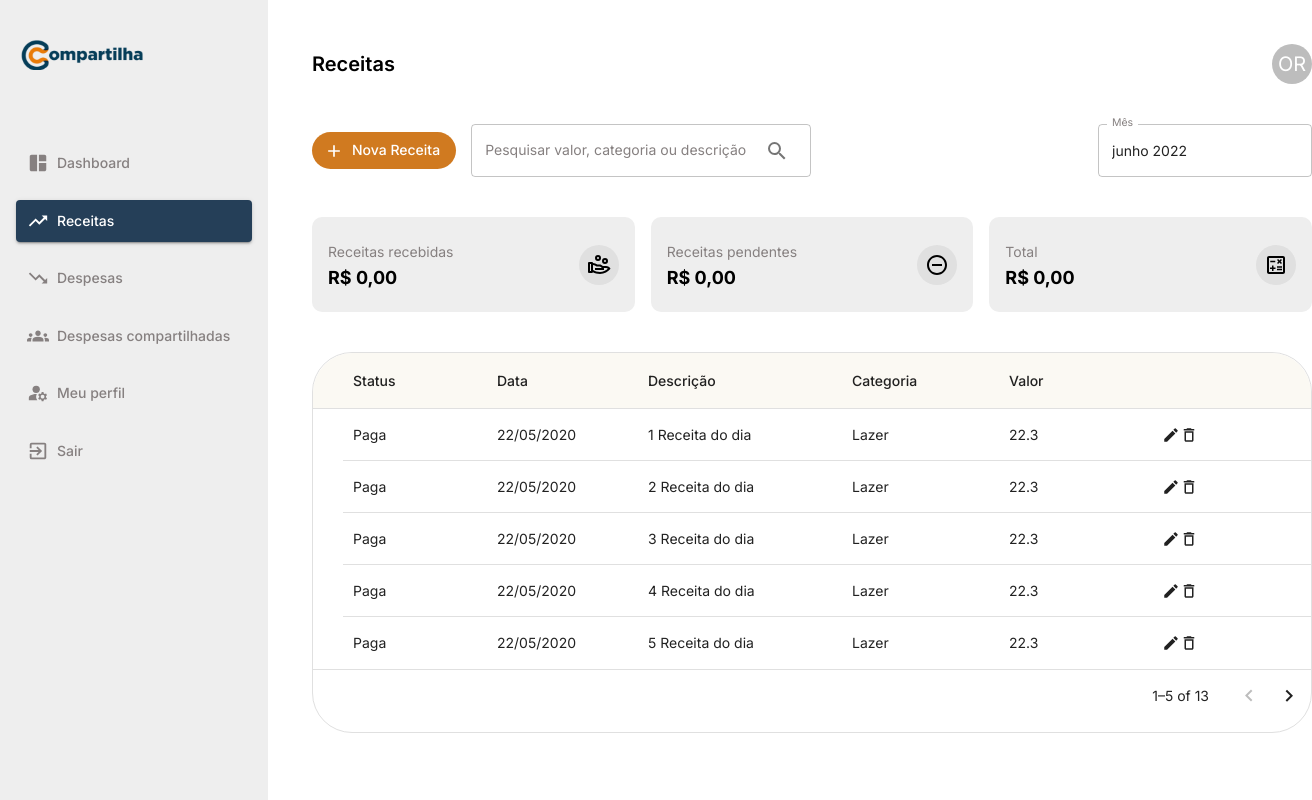
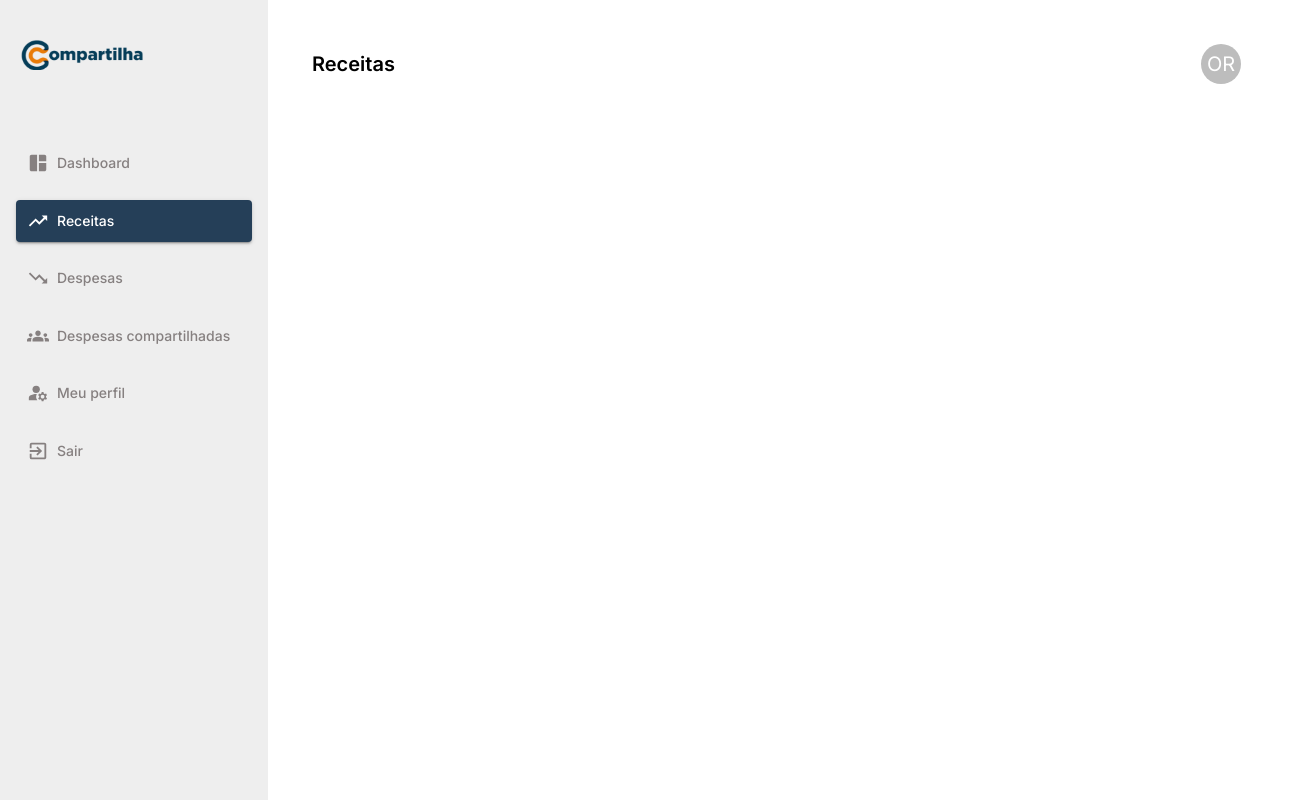
Before and after one commit to olirodrigues/compartilha-bootcamp-gama, a React (Vite) app: page /receitas in a window 1280 px wide. Shown: the whole page, 1312 px wide, since content can reach past the window. Built offline with nearby package versions, Linux system fonts and the light colour scheme.

Commit message:
Revert "Feature/page receitas"

```diff
--- a/src/components/Modal/NovaReceita/NovaReceita.styles.tsx
+++ /dev/null
@@ -1,33 +0,0 @@
-import styled from "@emotion/styled";
-import { DialogTitle } from "@mui/material";
-
-export const Titulo = styled(DialogTitle)`
-  width: 495px;
-  display: flex;
-  align-items: center;
-  justify-content: space-between;
-  padding: 43px 36px 30px;
-`;
-
-export const CloseButton = styled.button`
-  display: flex;
-  align-items: center;
-  justify-content: center;
-  padding: 0;
-  font-size: 24px;
-  width: 35px;
-  height: 35px;
-  background-color: transparent;
-  border: none;
-  cursor: pointer;
-
-  &:hover {
-    background-color: #f7f7f7;
-    border-radius: 50%;
-  }
-`;
-
-export const TwoColumn = styled.div`
-  display: flex;
-  gap: 30px;
-`;
--- a/src/components/Modal/NovaReceita/index.tsx
+++ /dev/null
@@ -1,127 +0,0 @@
-import { useState } from "react";
-import { MdAdd, MdClose, MdHomeWork, MdOutlineNote, MdOutlinePriceChange } from "react-icons/md";
-import ptBrLocale from "date-fns/locale/pt-BR";
-
-import {
-  Autocomplete,
-  Button,
-  Dialog,
-  DialogActions,
-  DialogContentText,
-  FormControlLabel,
-  InputAdornment,
-  Switch,
-  TextField,
-} from "@mui/material";
-
-import * as Styled from "./NovaReceita.styles";
-import { DatePicker, LocalizationProvider } from "@mui/x-date-pickers";
-import { AdapterDateFns } from "@mui/x-date-pickers/AdapterDateFns";
-
-export const NovaReceita = () => {
-  const [open, setOpen] = useState(false);
-  const [month, setMonth] = useState<Date | null>(null);
-
-  const handleClickOpen = () => {
-    setOpen(true);
-  };
-
-  const handleClose = () => {
-    setOpen(false);
-  };
-
-  const CategoriasReceitas = [
-    { icon: <MdHomeWork />, label: "Salário" },
-    { icon: <MdHomeWork />, label: "Pagamentos" },
-  ];
-
-  return (
-    <>
-      <Button
-        variant='borderSecondary'
-        startIcon={<MdAdd />}
-        color='secondary'
-        onClick={handleClickOpen}
-      >
-        Nova Receita
-      </Button>
-      <Dialog open={open} onClose={handleClose}>
-        <Styled.Titulo variant='h4' sx={{ fontWeight: 700 }}>
-          Nova Receita
-          <Styled.CloseButton onClick={handleClose}>
-            <MdClose />
-          </Styled.CloseButton>
-        </Styled.Titulo>
-
-        <DialogContentText
-          sx={{ m: 0, p: 2, display: "flex", flexDirection: "column", gap: 3, color: "secondary" }}
-        >
-          {/* valor */}
-          <TextField
-            color='secondary'
-            label='Valor'
-            InputProps={{
-              startAdornment: (
-                <InputAdornment sx={{ display: "flex", gap: "10px" }} position='start'>
-                  <MdOutlinePriceChange size={24} />
-                  R$
-                </InputAdornment>
-              ),
-            }}
-          />
-          <Styled.TwoColumn>
-            {/* Switch Pendente */}
-            <FormControlLabel
-              value='start'
-              control={<Switch color='secondary' />}
-              label='Pendente'
-              labelPlacement='start'
-            />
-            {/* date */}
-            <LocalizationProvider dateAdapter={AdapterDateFns} adapterLocale={ptBrLocale}>
-              <DatePicker
-                views={["day"]}
-                label='Data'
-                value={month}
-                minDate={new Date("2020-03-01")}
-                maxDate={new Date("2029-06-01")}
-                onChange={(newMonth) => {
-                  setMonth(newMonth);
-                }}
-                renderInput={(params) => <TextField fullWidth color='secondary' {...params} />}
-              />
-            </LocalizationProvider>
-          </Styled.TwoColumn>
-          {/* descrição */}
-          <TextField
-            label='Descrição'
-            color='secondary'
-            InputProps={{
-              startAdornment: (
-                <InputAdornment position='start'>
-                  <MdOutlineNote size={24} />
-                </InputAdornment>
-              ),
-            }}
-          />
-          {/* categorias */}
-          <Autocomplete
-            disablePortal
-            id='combo-box-demo'
-            sx={{ width: "100%" }}
-            options={CategoriasReceitas}
-            renderInput={(params) => <TextField color='secondary' {...params} label='Categoria' />}
-          />
-        </DialogContentText>
-        <DialogActions>
-          <Button
-            sx={{ w: "165px", margin: "auto", marginBottom: "30px" }}
-            variant='borderSecondary'
-          >
-            Salvar
-          </Button>
-        </DialogActions>
-      </Dialog>
-    </>
-  );
-};
--- a/src/pages/Receitas/Receitas.styles.tsx
+++ /dev/null
@@ -1,12 +0,0 @@
-import styled from "@emotion/styled";
-
-export const Container = styled.div`
-  display: flex;
-  justify-content: space-between;
-`;
-
-export const ContainerActions = styled.div`
-  display: flex;
-  align-items: center;
-  gap: 15px;
-`;
--- a/src/pages/Receitas/index.tsx
+++ b/src/pages/Receitas/index.tsx
@@ -1,210 +1,10 @@
-import { GridRenderCellParams } from "@mui/x-data-grid";
-import {
-  MdModeEdit,
-  MdOutlineCalculate,
-  MdOutlineDeleteOutline,
-  MdRemoveCircleOutline,
-} from "react-icons/md";
-import { RiHandCoinLine } from "react-icons/ri";
 import { Cabecalho } from "../../components/Cabecalho";
-import { CardSaldo } from "../../components/CardSaldo";
-import { FilterMes } from "../../components/FilterMes";
-import { FilterTransacao } from "../../components/FilterTransacao";
 import { Layout } from "../../components/Layout";
-import { NovaReceita } from "../../components/Modal/NovaReceita";
-import { TransactionsTable } from "../../components/TransactionsTable";
-import * as Styled from "./Receitas.styles";
 
 export const Receitas = () => {
-  const dadosCard = [
-    {
-      title: "Receitas recebidas",
-      value: "0,00",
-      icon: RiHandCoinLine,
-    },
-    {
-      title: "Receitas pendentes",
-      value: "0,00",
-      icon: MdRemoveCircleOutline,
-    },
-    {
-      title: "Total",
-      value: "0,00",
-      icon: MdOutlineCalculate,
-    },
-  ];
-
-  const tableColumns = [
-    {
-      field: "status",
-      headerName: "Status",
-      width: 144,
-    },
-    {
-      field: "data",
-      headerName: "Data",
-      width: 151,
-    },
-    {
-      field: "descricao",
-      headerName: "Descrição",
-      width: 204,
-    },
-    {
-      field: "categoria",
-      headerName: "Categoria",
-      width: 157,
-    },
-    {
-      field: "valor",
-      headerName: "Valor",
-      width: 153,
-    },
-    {
-      field: "",
-      headerName: "",
-      width: 131,
-      renderCell: (params: GridRenderCellParams) => (
-        <>
-          <MdModeEdit size={18} />
-          <MdOutlineDeleteOutline size={18} />
-        </>
-      ),
-    },
-  ];
-
-  const tableRows = [
-    {
-      id: "1",
-      status: "Paga",
-      data: "22/05/2020",
-      descricao: "1 Receita do dia",
-      categoria: "Lazer",
-      valor: 22.3,
-      teste: "asa",
-    },
-    {
-      id: "2",
-      status: "Paga",
-      data: "22/05/2020",
-      descricao: "2 Receita do dia",
-      categoria: "Lazer",
-      valor: 22.3,
-      teste: "asa",
-    },
-    {
-      id: "3",
-      status: "Paga",
-      data: "22/05/2020",
-      descricao: "3 Receita do dia",
-      categoria: "Lazer",
-      valor: 22.3,
-      teste: "asa",
-    },
-    {
-      id: "4",
-      status: "Paga",
-      data: "22/05/2020",
-      descricao: "4 Receita do dia",
-      categoria: "Lazer",
-      valor: 22.3,
-      teste: "asa",
-    },
-    {
-      id: "5",
-      status: "Paga",
-      data: "22/05/2020",
-      descricao: "5 Receita do dia",
-      categoria: "Lazer",
-      valor: 22.3,
-      teste: "asa",
-    },
-    {
-      id: "6",
-      status: "Paga",
-      data: "22/05/2020",
-      descricao: "6 Receita do dia",
-      categoria: "Lazer",
-      valor: 22.3,
-      teste: "asa",
-    },
-    {
-      id: "7",
-      status: "Paga",
-      data: "22/05/2020",
-      descricao: "7 Receita do dia",
-      categoria: "Lazer",
-      valor: 22.3,
-      teste: "asa",
-    },
-    {
-      id: "8",
-      status: "Paga",
-      data: "22/05/2020",
-      descricao: "8 Receita do dia",
-      categoria: "Lazer",
-      valor: 22.3,
-      teste: "asa",
-    },
-    {
-      id: "9",
-      status: "Paga",
-      data: "22/05/2020",
-      descricao: "9 Receita do dia",
-      categoria: "Lazer",
-      valor: 22.3,
-      teste: "asa",
-    },
-    {
-      id: "10",
-      status: "Paga",
-      data: "22/05/2020",
-      descricao: "10 Receita do dia",
-      categoria: "Lazer",
-      valor: 22.3,
-      teste: "asa",
-    },
-    {
-      id: "11",
-      status: "Paga",
-      data: "22/05/2020",
-      descricao: "11 Receita do dia",
-      categoria: "Lazer",
-      valor: 22.3,
-      teste: "asa",
-    },
-    {
-      id: "12",
-      status: "Paga",
-      data: "22/05/2020",
-      descricao: "12 Receita do dia",
-      categoria: "Lazer",
-      valor: 22.3,
-      teste: "asa",
-    },
-    {
-      id: "13",
-      status: "Pendente",
-      data: "22/05/2020",
-      descricao: "Receita do noite",
-      categoria: "Lazer",
-      valor: 22.3,
-      teste: "asa",
-    },
-  ];
-
   return (
     <Layout>
       <Cabecalho title='Receitas' name='OR' />
-      <Styled.Container>
-        <Styled.ContainerActions>
-          <NovaReceita />
-          <FilterTransacao />
-        </Styled.ContainerActions>
-        <FilterMes />
-      </Styled.Container>
-      <CardSaldo dados={dadosCard} />
-      <TransactionsTable tableColumns={tableColumns} tableRows={tableRows} />
     </Layout>
   );
 };
```
